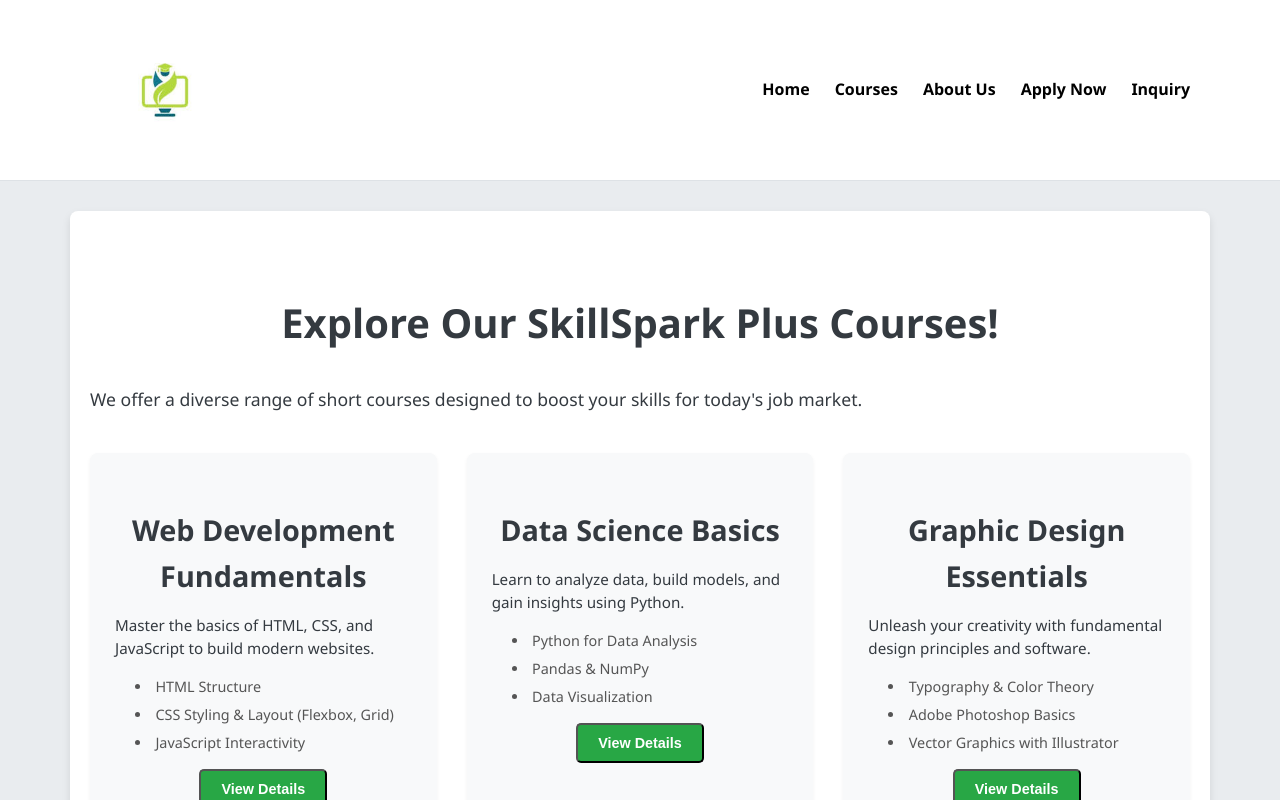
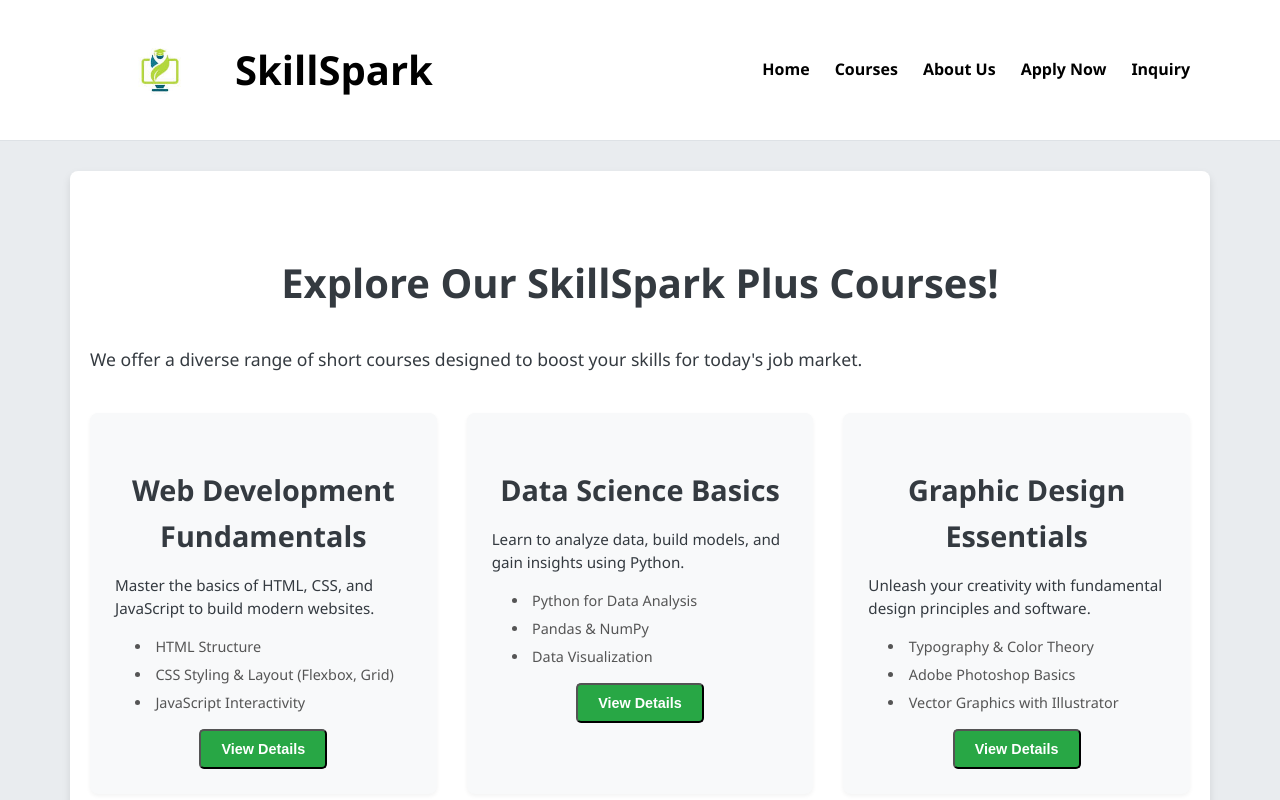
Before and after one commit to AliRah-man/SkillSpark-Plus, a React (Vite) app: page / in a window 1280 px wide. Both pictures are taken after a click on the link "Courses". Shown: the top 800 px of the page. Built offline with nearby package versions, Linux system fonts and the light colour scheme.

Commit message:
logo fix push

```diff
--- a/src/App.css
+++ b/src/App.css
@@ -56,7 +56,7 @@ p {
 /* Header Styles */
 .main-header {
     background-color: #ffffff; /* White background for the header */
-    padding: 15px 0; /* Vertical padding */
+    padding: 10px 0; /* Adjusted vertical padding for better balance with smaller logo */
     border-bottom: 1px solid #dee2e6; /* Subtle border at the bottom */
     display: flex; /* Use Flexbox for header content layout */
     justify-content: space-between; /* Space logo and nav to opposite ends */
@@ -70,11 +70,28 @@ p {
     width: 100%; /* Ensure container takes full width of header */
 }
 
+.logo-group { /* Flex container for logo image and text */
+    display: flex; /* Use flexbox to align logo and text horizontally */
+    align-items: center; /* Vertically align items in the center */
+}
+
 .logo {
-    height: 150px; /* User-defined logo size */
+    height: 120px; /* ADJUSTED LOGO SIZE: Increased further for prominence */
     width: auto; /* Maintain aspect ratio */
     display: block; /* Ensures proper sizing and removes extra space below inline images */
+    margin-left: 10px; /* Optional: add a little margin to the left of the logo for visual spacing */
 }
+
+.logo-text { /* Styling for the text next to logo */
+    font-size: 2.5em; /* Adjusted text size for better balance with larger logo */
+    font-weight: bold;
+    color: black; /* SkillSpark blue color */
+    margin-left: 15px; /* Increased space between logo image and text for clarity */
+    font-family: 'Segoe UI', Tahoma, Geneva, Verdana, sans-serif;
+    /* Ensure text is vertically centered with logo */
+    line-height: 1; /* Helps with vertical alignment of text */
+}
+
 
 .main-header nav ul {
     list-style: none; /* Remove bullet points from list */
@@ -89,9 +106,13 @@ p {
 
 .main-header nav ul li a {
     text-decoration: none; /* Remove underline from links */
-    color: #000000; /* CHANGED TO BLACK for navigation links */
+    color: #000000; /* BLACK for navigation links */
     font-weight: bold; /* Bold text for navigation links */
+    font-family: 'Segoe UI', Tahoma, Geneva, Verdana, sans-serif;
+    font-size: 1em; /* Ensure consistent font size */
     transition: color 0.3s ease; /* Smooth transition for hover effect */
+    padding: 5px 0; /* Add slight vertical padding for click area */
+    display: block; /* Make the whole link area clickable */
 }
 
 .main-header nav ul li a:hover {
@@ -180,9 +201,9 @@ p {
     min-width: 280px; /* Minimum width before wrapping to next line */
     background-color: #f8f9fa; /* Light gray background for feature items */
     padding: 25px; /* Padding inside feature items */
-    border-radius: 8px; /* Rounded corners */
+    border-radius: 8px;
+    box-shadow: 0 2px 4px rgba(0, 0, 0, 0.05); /* Subtle shadow */
     text-align: center; /* Center text within feature item */
-    box-shadow: 0 2px 4px rgba(0, 0, 0, 0.05); /* Subtle shadow */
     transition: transform 0.3s ease; /* Smooth transform on hover */
 }
 
@@ -191,7 +212,7 @@ p {
 }
 
 .feature-item h3 {
-    color: #343a40; /* CHANGED TO DARK GREY for feature headings */
+    color: #343a40; /* DARK GREY for feature headings */
     margin-bottom: 10px; /* Space below h3 in feature item */
 }
 
@@ -342,7 +363,7 @@ p {
 }
 
 .course-item h3 {
-    color: #343a40; /* CHANGED TO DARK GREY for course item headings */
+    color: #343a40; /* DARK GREY for course item headings */
     margin-bottom: 15px;
     text-align: center; /* Center course titles */
 }
--- a/src/App.jsx
+++ b/src/App.jsx
@@ -2,20 +2,15 @@
 import React, { useState } from 'react';
 import './App.css';
 
-// Removed the import statement for skillsparkLogo as it's now directly referenced from public/assets
-// import skillsparkLogo from '/assets/skillspark-logo.png'; // This line is not needed and can be deleted or kept commented
-
 import HomePage from './HomePage';
-// import Slideshow from './Slideshow'; // If HomePage imports Slideshow, you don't need this here
 import ApplyPage from './ApplyPage';
 import InquiryFormPage from './InquiryFormPage';
-import CoursesPage from './CoursesPage'; // Import CoursesPage
-import AboutUsPage from './AboutUsPage'; // Import AboutUsPage
+import CoursesPage from './CoursesPage';
+import AboutUsPage from './AboutUsPage';
 
 
 function App() {
-  // Add 'courses' and 'about' to your possible currentPage states
-  const [currentPage, setCurrentPage] = useState('home'); // 'home', 'apply', 'inquiry', 'courses', 'about'
+  const [currentPage, setCurrentPage] = useState('home');
 
   const handleNavClick = (page) => {
     setCurrentPage(page);
@@ -26,8 +21,11 @@ function App() {
       {/* Header Section */}
       <header className="main-header">
           <div className="container">
-              {/* UPDATED: Directly referencing the logo from the public folder root */}
-              <img src="/skillspark-logo.png" alt="SkillSpark Plus Logo" className="logo" />
+              {/* NEW: Wrapper div for logo image and text */}
+              <div className="logo-group">
+                  <img src="/skillspark-logo.png" alt="SkillSpark Plus Logo" className="logo" />
+                  <span className="logo-text">SkillSpark</span> {/* NEW: Text next to logo */}
+              </div>
               <nav>
                   <ul>
                       <li><a href="#" onClick={() => handleNavClick('home')}>Home</a></li>
```
